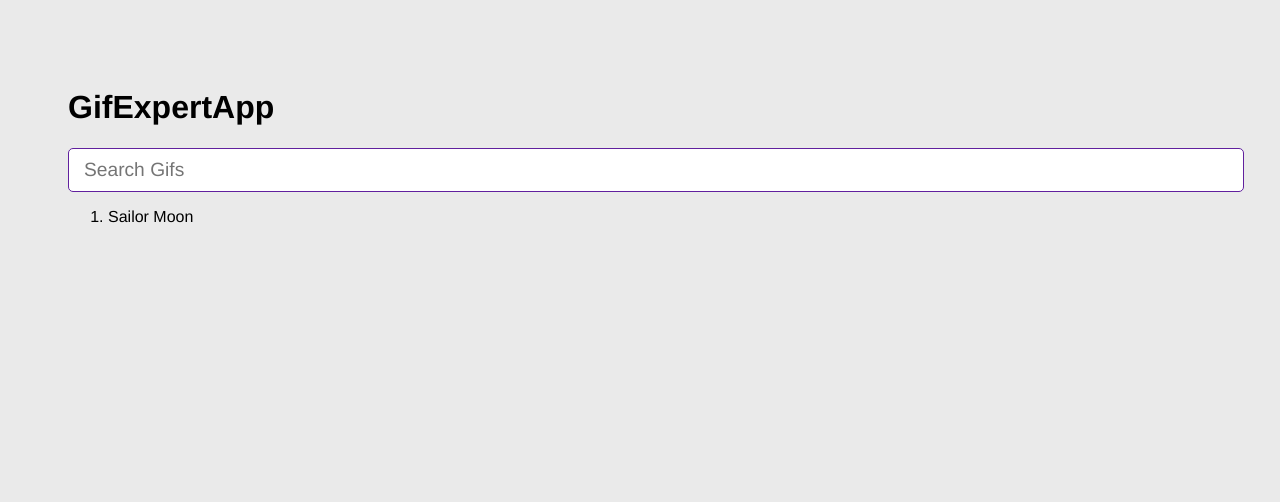
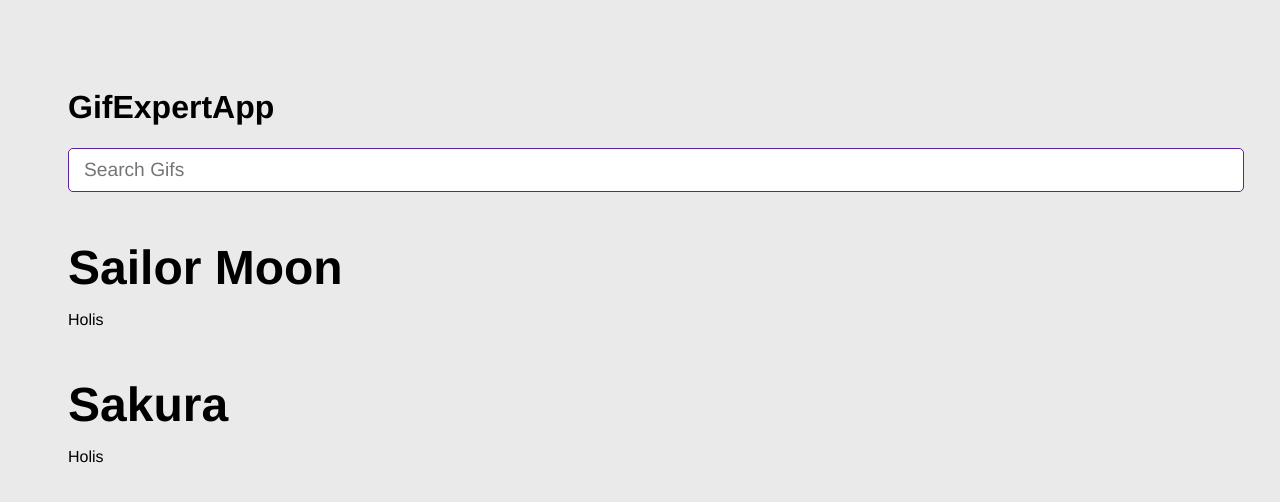
Before and after one commit to christinalorenzomontes/GifExpertAppReact, a React (Vite) app: page / in a window 1280 px wide. Shown: the top 502 px of the page. Built offline with nearby package versions, Linux system fonts and the light colour scheme.

Commit message:
add component GifSGrid

```diff
--- a/src/GifExpertApp.jsx
+++ b/src/GifExpertApp.jsx
@@ -1,8 +1,9 @@
 import React, { useState } from "react";
 import { AddCategory } from "./components/AddCategory";
+import { GifGrid } from "./components/GifGrid";
 
 export const GifExpertApp = () => {
-  const [categories, setCategories] = useState(['Sailor Moon']);
+  const [categories, setCategories] = useState(['Sailor Moon', 'Sakura']);
 
   const onAddCategory = (newCategory) => {
     const lowercaseCategory = newCategory.toLowerCase();
@@ -12,9 +13,9 @@
     setCategories([lowercaseCategory, ...categories]);
   };
 
-  const capitalizeFirstLetter = (string) => {
-    return string.charAt(0).toUpperCase() + string.slice(1);
-  };
+  // const capitalizeFirstLetter = (string) => {
+  //   return string.charAt(0).toUpperCase() + string.slice(1);
+  // };
 
   return (
     <>
@@ -23,12 +24,13 @@
       <AddCategory
         onNewCategory={(event) => onAddCategory(event)}
       />
-
-      <ol>
-        {categories.map((category) => (
-          <li key={category}>{capitalizeFirstLetter(category)}</li>
-        ))}
-      </ol>
+      {
+        categories.map( (category) => (
+        <GifGrid
+          key={ category }
+          category={ category } />
+        ))
+      }
     </>
   );
 };
--- /dev/null
+++ b/src/components/GifGrid.jsx
@@ -0,0 +1,9 @@
+export const GifGrid = ({ category }) => {
+
+  return (
+    <>
+      <h3>{ category }</h3>
+      <p>Holis</p>
+    </>
+  )
+}
```
